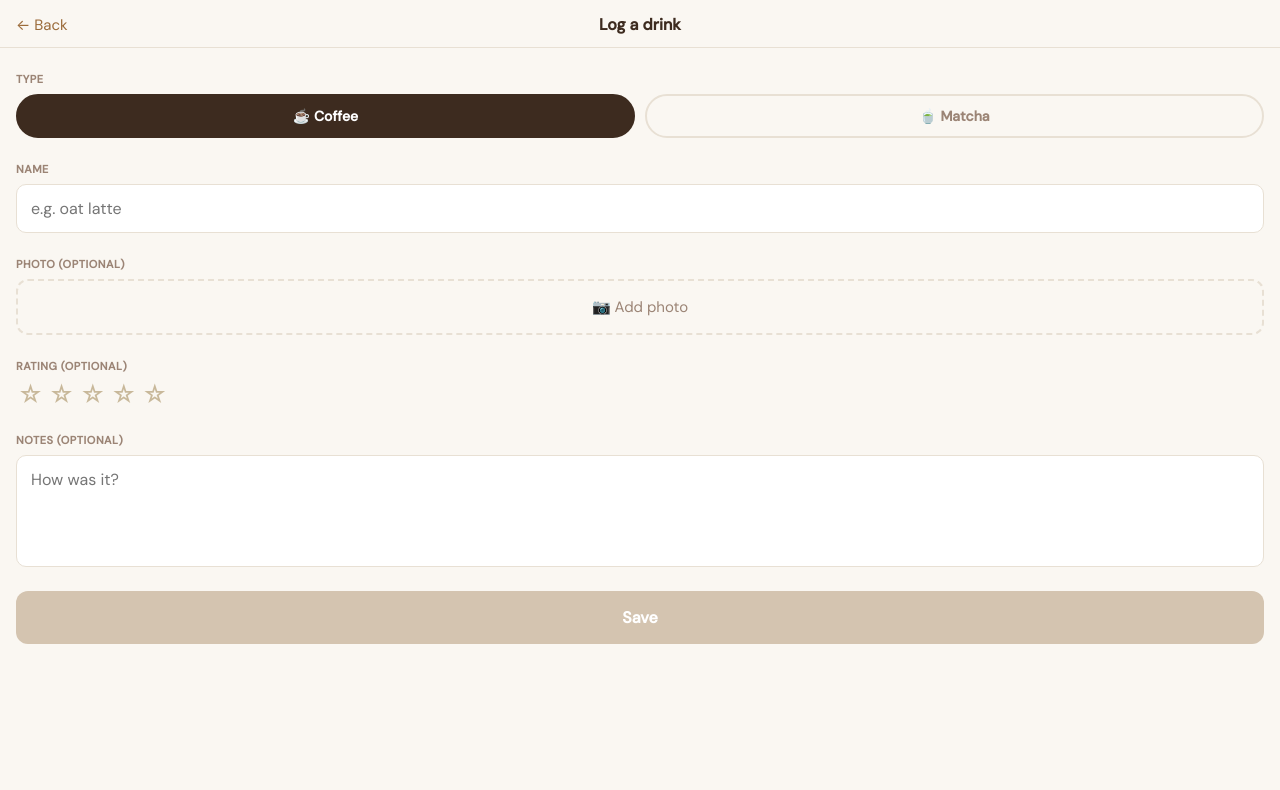
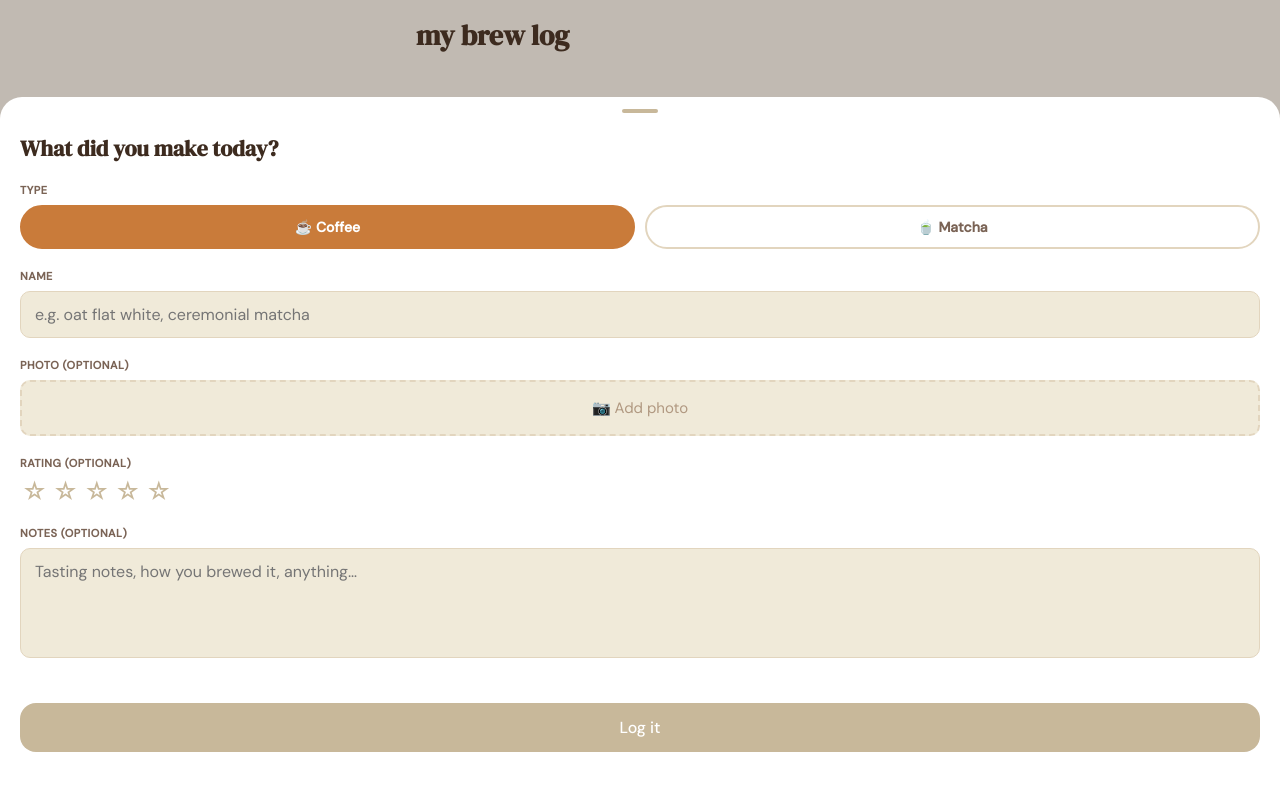
Before and after one commit to dihelium/brew-log, a React (Vite) app: page /add in a window 1280 px wide. Shown: the top 790 px of the page. Built offline with nearby package versions, Linux system fonts and the light colour scheme.

Commit message:
feat: convert add page to animated bottom sheet

```diff
--- a/src/App.jsx
+++ b/src/App.jsx
@@ -1,18 +1,34 @@
-import { BrowserRouter, Routes, Route } from 'react-router-dom'
+import { BrowserRouter, Routes, Route, useLocation } from 'react-router-dom'
+import { AnimatePresence } from 'framer-motion'
 import { BrewProvider } from './context/BrewContext'
 import FeedPage from './pages/FeedPage'
 import AddPage from './pages/AddPage'
 import DetailPage from './pages/DetailPage'
 
+function AnimatedRoutes() {
+  const location = useLocation()
+
+  return (
+    <AnimatePresence mode="wait">
+      <Routes location={location} key={location.pathname}>
+        <Route path="/" element={<FeedPage />} />
+        <Route path="/add" element={
+          <>
+            <FeedPage />
+            <AddPage />
+          </>
+        } />
+        <Route path="/entry/:id" element={<DetailPage />} />
+      </Routes>
+    </AnimatePresence>
+  )
+}
+
 export default function App() {
   return (
     <BrewProvider>
       <BrowserRouter>
-        <Routes>
-          <Route path="/" element={<FeedPage />} />
-          <Route path="/add" element={<AddPage />} />
-          <Route path="/entry/:id" element={<DetailPage />} />
-        </Routes>
+        <AnimatedRoutes />
       </BrowserRouter>
     </BrewProvider>
   )
--- a/src/components/PhotoPicker.jsx
+++ b/src/components/PhotoPicker.jsx
@@ -26,7 +26,7 @@ export default function PhotoPicker({ value, onChange }) {
             width: '100%',
             height: 180,
             objectFit: 'cover',
-            borderRadius: 12,
+            borderRadius: 'var(--radius-sm)',
             display: 'block',
           }}
         />
@@ -53,8 +53,8 @@ export default function PhotoPicker({ value, onChange }) {
         onClick={() => inputRef.current.click()}
         style={{
           width: '100%', padding: 16,
-          border: '2px dashed #e8e0d4', borderRadius: 12,
-          background: 'transparent', color: '#9b8475',
+          border: '2px dashed var(--border)', borderRadius: 'var(--radius-sm)',
+          background: 'var(--surface)', color: 'var(--text-muted)',
           fontSize: 15, cursor: 'pointer',
           display: 'block',
         }}
--- a/src/index.css
+++ b/src/index.css
@@ -196,3 +196,103 @@ button, input, textarea {
   font-size: 14px;
   color: var(--text-muted);
 }
+
+.sheet-backdrop {
+  position: fixed;
+  inset: 0;
+  background: rgba(61,43,31,0.3);
+  z-index: 100;
+}
+
+.sheet {
+  position: fixed;
+  bottom: 0;
+  left: 0;
+  right: 0;
+  background: var(--surface-raised);
+  border-radius: var(--radius-lg) var(--radius-lg) 0 0;
+  padding: 12px 20px 48px;
+  z-index: 101;
+  max-height: 92vh;
+  overflow-y: auto;
+}
+
+.sheet__handle {
+  width: 36px;
+  height: 4px;
+  background: var(--border-strong);
+  border-radius: 2px;
+  margin: 0 auto 20px;
+}
+
+.sheet__heading {
+  font-family: var(--font-display);
+  font-size: 22px;
+  margin-bottom: 20px;
+  color: var(--text-primary);
+}
+
+.sheet__label {
+  display: block;
+  font-size: 11px;
+  font-weight: 600;
+  color: var(--text-secondary);
+  text-transform: uppercase;
+  letter-spacing: 0.5px;
+  margin-bottom: 8px;
+}
+
+.sheet__input {
+  width: 100%;
+  padding: 12px 14px;
+  border: 1px solid var(--border);
+  border-radius: var(--radius-sm);
+  background: var(--surface);
+  font-size: 16px;
+  font-family: var(--font-body);
+  color: var(--text-primary);
+  outline: none;
+}
+
+.sheet__textarea {
+  resize: none;
+}
+
+.sheet__type-btn {
+  flex: 1;
+  padding: 11px 0;
+  border-radius: 24px;
+  border: 2px solid var(--border);
+  background: transparent;
+  color: var(--text-secondary);
+  font-size: 14px;
+  font-weight: 600;
+  cursor: pointer;
+  transition: background 0.15s, color 0.15s, border-color 0.15s;
+  font-family: var(--font-body);
+}
+
+.sheet__type-btn[data-active="true"] {
+  border-color: var(--accent-coffee);
+  background: var(--accent-coffee);
+  color: #fff;
+}
+
+.sheet__save-btn {
+  width: 100%;
+  padding: 14px;
+  background: var(--accent-coffee);
+  color: white;
+  border: none;
+  border-radius: var(--radius-md);
+  font-size: 16px;
+  font-weight: 500;
+  cursor: pointer;
+  margin-top: 20px;
+  font-family: var(--font-body);
+}
+
+.sheet__save-btn:disabled {
+  background: var(--border-strong);
+  cursor: not-allowed;
+}
--- a/src/pages/AddPage.jsx
+++ b/src/pages/AddPage.jsx
@@ -1,30 +1,9 @@
 import { useState } from 'react'
 import { useNavigate } from 'react-router-dom'
+import { motion } from 'framer-motion'
 import { useBrew } from '../context/BrewContext'
 import StarRating from '../components/StarRating'
 import PhotoPicker from '../components/PhotoPicker'
-
-const labelStyle = {
-  display: 'block',
-  fontSize: 11,
-  fontWeight: 600,
-  color: '#9b8475',
-  textTransform: 'uppercase',
-  letterSpacing: '0.5px',
-  marginBottom: 8,
-}
-
-const inputStyle = {
-  display: 'block',
-  width: '100%',
-  padding: '13px 14px',
-  border: '1px solid #e8e0d4',
-  borderRadius: 10,
-  background: '#fff',
-  color: '#3d2b1f',
-  fontSize: 16,
-  outline: 'none',
-}
 
 export default function AddPage() {
   const navigate = useNavigate()
@@ -51,50 +30,38 @@ export default function AddPage() {
   const canSave = name.trim().length > 0
 
   return (
-    <div style={{ minHeight: '100dvh', background: '#faf7f2' }}>
-      {/* Nav bar */}
-      <div style={{
-        display: 'flex', alignItems: 'center', gap: 8,
-        padding: '14px 16px 12px',
-        borderBottom: '1px solid #e8e0d4',
-        background: '#faf7f2',
-        position: 'sticky', top: 0, zIndex: 10,
-      }}>
-        <button
+    <>
+      <motion.div
+        className="sheet-backdrop"
+        initial={{ opacity: 0 }}
+        animate={{ opacity: 1 }}
+        exit={{ opacity: 0 }}
         onClick={() => navigate('/')}
-          style={{ background: 'none', border: 'none', color: '#9b6b3a', fontSize: 15, cursor: 'pointer', padding: 0 }}
+      />
+      <motion.div
+        className="sheet"
+        initial={{ y: '100%' }}
+        animate={{ y: 0 }}
+        exit={{ y: '100%' }}
+        transition={{ duration: 0.3, ease: [0.4, 0, 0.2, 1] }}
       >
-          ← Back
-        </button>
-        <div style={{ flex: 1, textAlign: 'center', fontSize: 16, fontWeight: 700, color: '#3d2b1f' }}>
-          Log a drink
-        </div>
-        <div style={{ width: 52 }} />
-      </div>
+        <div className="sheet__handle" />
+        <h2 className="sheet__heading">What did you make today?</h2>
 
-      <div style={{ padding: '24px 16px', display: 'flex', flexDirection: 'column', gap: 24 }}>
-
+        <div style={{ display: 'flex', flexDirection: 'column', gap: 20 }}>
           {/* Type toggle */}
           <div>
-          <label style={labelStyle}>Type</label>
+            <label className="sheet__label">Type</label>
             <div style={{ display: 'flex', gap: 10 }}>
               {['coffee', 'matcha'].map(t => (
                 <button
                   key={t}
                   type="button"
                   onClick={() => setType(t)}
-                style={{
-                  flex: 1, padding: '11px 0',
-                  borderRadius: 24, border: '2px solid',
-                  borderColor: type === t ? '#3d2b1f' : '#e8e0d4',
-                  background: type === t ? '#3d2b1f' : 'transparent',
-                  color: type === t ? '#fff' : '#9b8475',
-                  fontSize: 14, fontWeight: 600, cursor: 'pointer',
-                  textTransform: 'capitalize',
-                  transition: 'background 0.15s, color 0.15s, border-color 0.15s',
-                }}
+                  className="sheet__type-btn"
+                  data-active={type === t}
                 >
-                {t === 'coffee' ? '☕' : '🍵'} {t}
+                  {t === 'coffee' ? '☕' : '🍵'} {t === 'coffee' ? 'Coffee' : 'Matcha'}
                 </button>
               ))}
             </div>
@@ -102,40 +69,40 @@ export default function AddPage() {
 
           {/* Name */}
           <div>
-          <label style={labelStyle} htmlFor="brew-name">Name</label>
+            <label className="sheet__label" htmlFor="brew-name">Name</label>
             <input
               id="brew-name"
+              className="sheet__input"
               type="text"
               value={name}
               onChange={e => setName(e.target.value)}
-            placeholder="e.g. oat latte"
+              placeholder="e.g. oat flat white, ceremonial matcha"
               autoComplete="off"
-            style={inputStyle}
             />
           </div>
 
           {/* Photo */}
           <div>
-          <label style={labelStyle}>Photo (optional)</label>
+            <label className="sheet__label">Photo (optional)</label>
             <PhotoPicker value={photo} onChange={setPhoto} />
           </div>
 
           {/* Rating */}
           <div>
-          <label style={labelStyle}>Rating (optional)</label>
+            <label className="sheet__label">Rating (optional)</label>
             <StarRating value={rating} onChange={setRating} />
           </div>
 
           {/* Notes */}
           <div>
-          <label style={labelStyle} htmlFor="brew-notes">Notes (optional)</label>
+            <label className="sheet__label" htmlFor="brew-notes">Notes (optional)</label>
             <textarea
               id="brew-notes"
+              className="sheet__input sheet__textarea"
               value={notes}
               onChange={e => setNotes(e.target.value)}
-            placeholder="How was it?"
+              placeholder="Tasting notes, how you brewed it, anything…"
               rows={4}
-            style={{ ...inputStyle, resize: 'none' }}
             />
           </div>
 
@@ -144,17 +111,12 @@ export default function AddPage() {
             type="button"
             onClick={handleSave}
             disabled={!canSave}
-          style={{
-            width: '100%', padding: 16,
-            background: canSave ? '#3d2b1f' : '#d4c4b0',
-            color: '#fff', border: 'none', borderRadius: 12,
-            fontSize: 16, fontWeight: 600,
-            cursor: canSave ? 'pointer' : 'not-allowed',
-          }}
+            className="sheet__save-btn"
           >
-          Save
+            Log it
           </button>
         </div>
-    </div>
+      </motion.div>
+    </>
   )
 }
```
Lines whose indentation alone changed are shown as unchanged.
